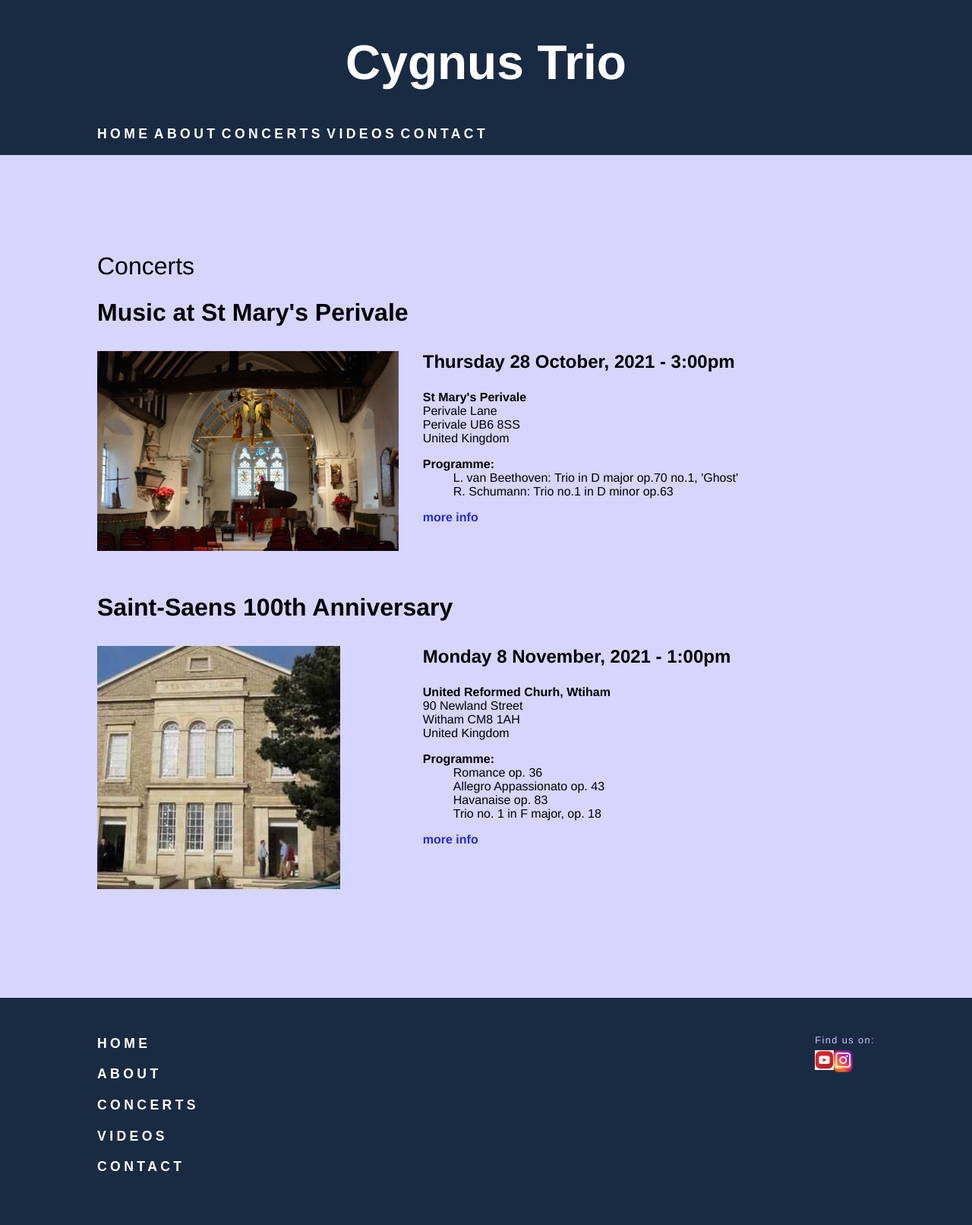
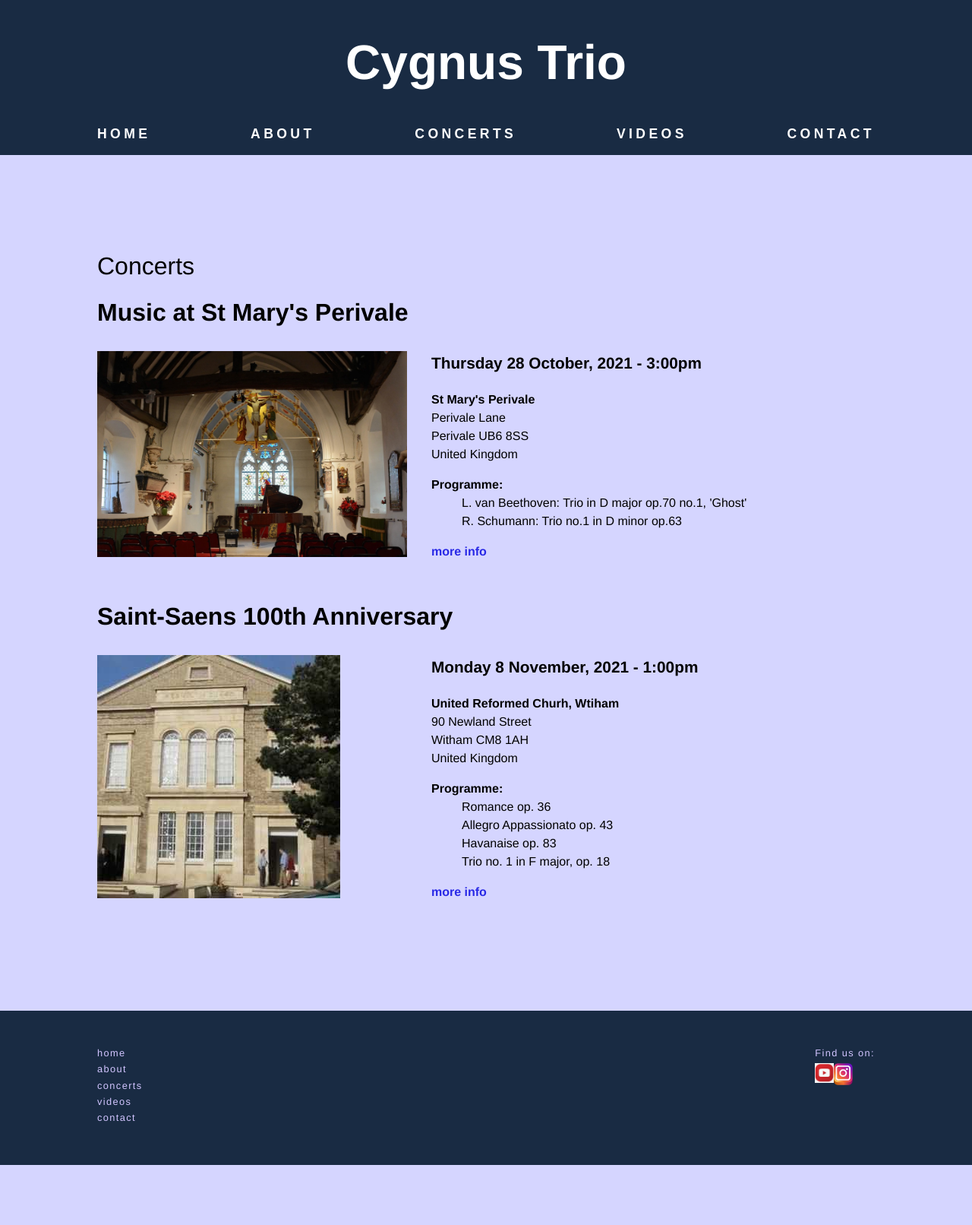
Before and after one commit to javiermontanana/cygnus-trio-website, a Jekyll site: the page built from concerts.html, in a window 1280 px wide. Shown: the whole page at 76% size. Built offline with Jekyll 4.4.1, drawn with Linux system fonts in a browser that asks for light colours; after the commit the page ends 1533 px from its top, so only the background shows below that.

Commit message:
concerts page typography

```diff
--- a/css/style.css
+++ b/css/style.css
@@ -1,3 +1,6 @@
+/*pushed comment*/
+
+
 * {
 	box-sizing: border-box;
 }
@@ -73,7 +76,7 @@ a {
 }
 
 .footer__sm-links__title,
-.footer__nav__link {
+.footer__nav a {
 	color: inherit;
 	font-weight: inherit;
 	font-size: inherit;
@@ -81,6 +84,9 @@ a {
 	letter-spacing: inherit;
 }
 
+.footer__nav a:hover {
+	opacity: 0.75;
+}
 
 
 
@@ -115,7 +121,7 @@ header {
 	font-size: 4rem;
 }
 
-.nav {
+.header__nav {
 	display: flex;
 	flex-direction: column;
 	align-items: center;
@@ -124,12 +130,12 @@ header {
 
 /*logo text used to be an <a>*/
 .logo a,
-nav a {
+.header__nav a {
 	color: white;
 	text-decoration: none;
 }
 
-.nav__link {
+.header__nav a {
 	display: inline-block;
 	font-family: sans-serif;
 	font-size: 1.1rem;
@@ -143,9 +149,8 @@ nav a {
 	padding: 1em 0em;*/
 }
 
-.nav__link:hover,
-.nav__link:focus {
-/*	text-decoration: underline;*/
+.header__nav a:hover,
+.header__nav a:focus {
 	border-bottom: 2px solid #ccc;
 	padding-top: 0;
 }
@@ -416,12 +421,15 @@ h1{
 /*margin from text both in row and col directions*/
 .concert__img {
 	margin-right: 2rem;
-	margin-bottom: 0.7rem;
+	margin-bottom: 1rem;
 	width: 100%;
+	flex-shrink: 1.4;
 }
 
 .concert__text {
-	width: 150%;
+	width: 100%;
+	flex-shrink: 1;
+	line-height: 1.5;
 }
 
 .concert__body {
@@ -430,7 +438,7 @@ h1{
 }
 
 .concert__date-time {
-	font-size: 1.5rem;
+	font-size: 1.3rem;
 	font-weight: bold;
 	margin-bottom: 1em;
 }
@@ -489,7 +497,7 @@ h1{
 
 
 @media (min-width: 700px), (orientation: landscape) {
-	.nav {
+	.header__nav {
 		flex-direction: row;
 		justify-content: space-between;
 	}
```
